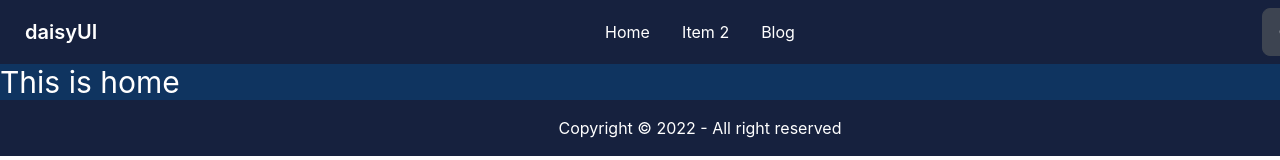
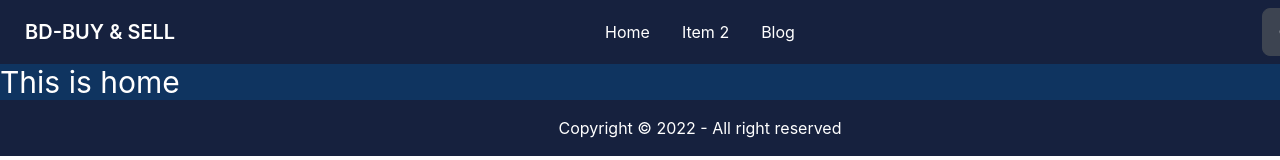
Before and after one commit to Taher027/resale-website-clint-side, a React (Create React App) app: page / in a window 1280 px wide. Shown: the top 160 px of the page. Built offline with nearby package versions, Linux system fonts and the light colour scheme.

Commit message:
added 404 pages and favicon

```diff
--- /dev/null
+++ b/src/Pages/ErrorPage.js
@@ -0,0 +1,17 @@
+import React from 'react';
+import { Link } from 'react-router-dom';
+import img from '../assets/404.jpg'
+
+const ErrorPage = () => {
+    return (
+        <div className='mx-auto w-1/2 my-5'>
+            <div >
+                <img  src={img} alt="" />
+                <p className='text-4xl text-white font-semibold mt-2'>Page not Found!</p>
+                <Link to={'/'} ><button className='text-white font-semibold mt-2 bg-[#533483] px-4 py-2 rounded-md'>Back to Home</button></Link>
+            </div>
+        </div>
+    );
+};
+
+export default ErrorPage;
--- a/src/Routes/Routes.js
+++ b/src/Routes/Routes.js
@@ -1,6 +1,7 @@
 import { createBrowserRouter } from "react-router-dom";
 import Main from "../Layout/Main";
 import Blog from "../Pages/Blog/Blog";
+import ErrorPage from "../Pages/ErrorPage";
 import Home from "../Pages/Home/Home";
 
 const router = createBrowserRouter([
@@ -8,6 +9,10 @@ const router = createBrowserRouter([
         path: '/',
         element: <Main></Main>,
         children: [
+            {
+                path: "*",
+                element:<ErrorPage></ErrorPage>
+        },
             {
                 path: '/',
                 element: <Home></Home>
--- a/src/Shared/Header.js
+++ b/src/Shared/Header.js
@@ -15,7 +15,7 @@ const Header = () => {
                         <li><Link to={'/blog'}>Blog</Link></li>
                     </ul>
                 </div>
-                <Link className="btn btn-ghost normal-case text-xl text-white">daisyUI</Link>
+                <Link className="btn btn-ghost normal-case text-xl text-white">BD-BUY & SELL</Link>
             </div>
             <div className="navbar-center hidden lg:flex">
                 <ul className="menu menu-horizontal p-0 text-white">
```
Also changed, not shown: src/assets/404.jpg (added), 1 other file (tests, documents, lock files or other folders).
